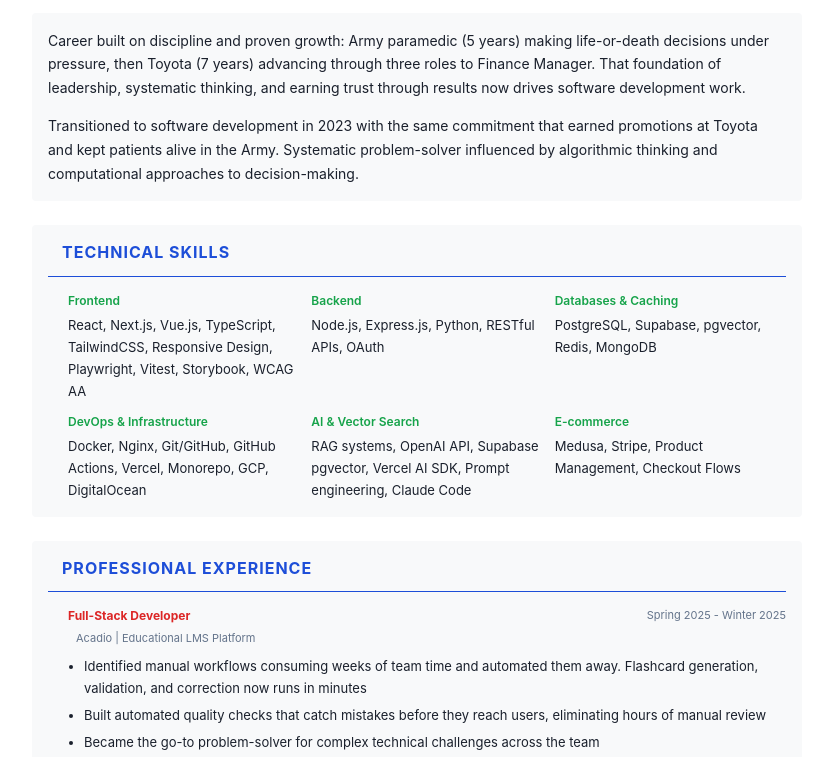
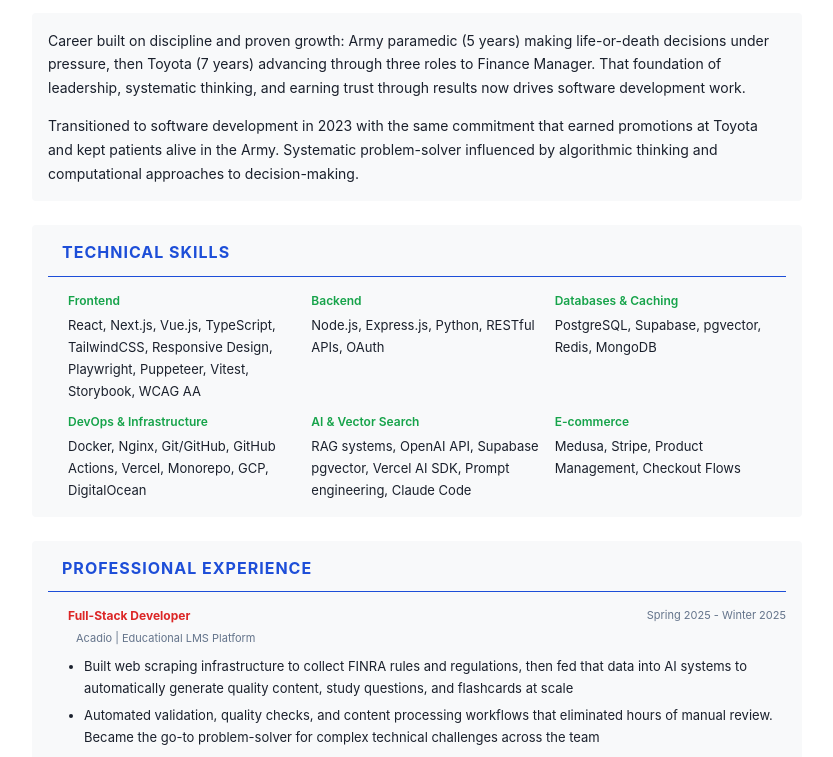
Before and after one commit to AbeJitsu/Resume, a plain HTML site: page web/resume-html/index.html in a window 1280 px wide. Shown: the part 166-923 px from the top of the page, without its empty margins (223-1056 px from the left). Drawn offline with Linux system fonts and the light colour scheme.

Commit message:
Update Acadio experience to highlight data pipeline and scraping expertise This refines the resume to showcase hands-on web scraping and AI integration work—directly aligned with Travel Media Group's data ingestion and AI-driven platform needs. The updates consolidate overlapping bullet points and lead with the most relevant technical accomplishments. Added Puppeteer to technical skills (matches TMG job posting exactly) Highlighted web scraping infrastructure for FINRA regulations feeding AI systems Consolidated automation achievements to eliminate repetition Emphasized data pipeline thinking and problem-solving impact Now the resume clearly demonstrates you've built the exact infrastructure Travel Media Group needs: scraping pipelines, data ingestion, and AI integration at scale.

```diff
--- a/web/resume-html/index.html
+++ b/web/resume-html/index.html
@@ -45,7 +45,7 @@
                 <div class="skills">
                     <div class="skill-category">
                         <strong>Frontend</strong>
-                        <p>React, Next.js, Vue.js, TypeScript, TailwindCSS, Responsive Design, Playwright, Vitest, Storybook, WCAG AA</p>
+                        <p>React, Next.js, Vue.js, TypeScript, TailwindCSS, Responsive Design, Playwright, Puppeteer, Vitest, Storybook, WCAG AA</p>
                     </div>
                     <div class="skill-category">
                         <strong>Backend</strong>
@@ -81,9 +81,8 @@
                     </div>
                     <div class="job-company">Acadio | Educational LMS Platform</div>
                     <ul class="job-bullets">
-                        <li>Identified manual workflows consuming weeks of team time and automated them away. Flashcard generation, validation, and correction now runs in minutes</li>
-                        <li>Built automated quality checks that catch mistakes before they reach users, eliminating hours of manual review</li>
-                        <li>Became the go-to problem-solver for complex technical challenges across the team</li>
+                        <li>Built web scraping infrastructure to collect FINRA rules and regulations, then fed that data into AI systems to automatically generate quality content, study questions, and flashcards at scale</li>
+                        <li>Automated validation, quality checks, and content processing workflows that eliminated hours of manual review. Became the go-to problem-solver for complex technical challenges across the team</li>
                     </ul>
                 </div>
 
```
Also changed, not shown: content/resumes/resume-one-page.md (+3 -4 lines), web/resume-html/resume-standalone.html (+3 -4 lines).
